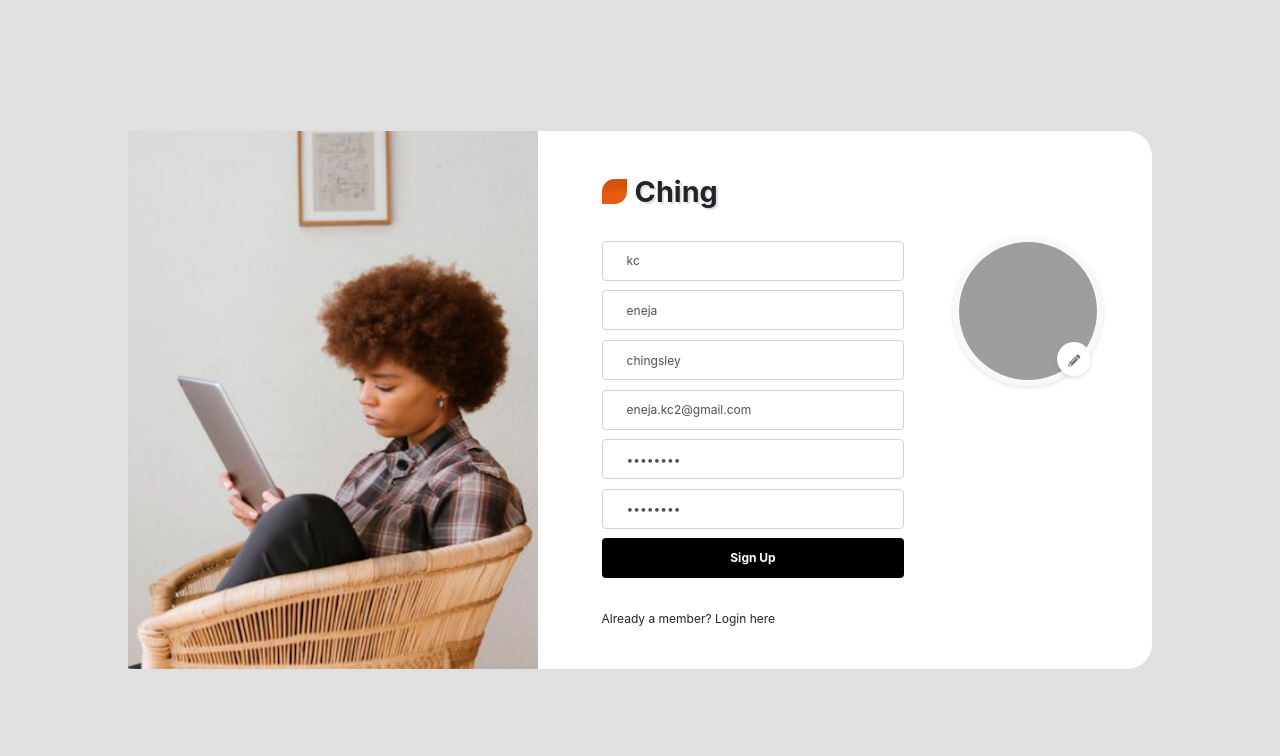
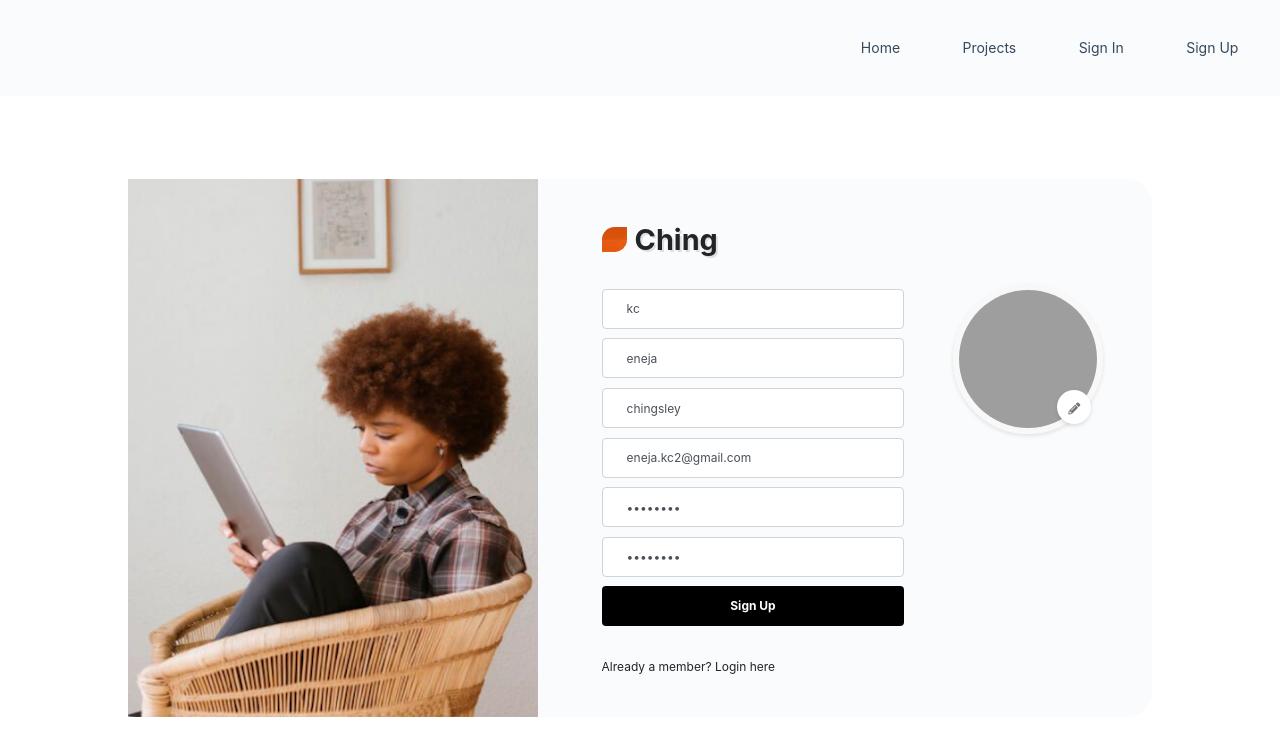
Before and after one commit to chingsley/kc-portfolio-frontend, a React (Create React App) app: page /signup in a window 1280 px wide. Shown: the top 756 px of the page. Built offline with nearby package versions, Linux system fonts and the light colour scheme; grey boxes are pictures that could not be loaded.

Commit message:
setup navbar

```diff
--- a/package.json
+++ b/package.json
@@ -11,6 +11,7 @@
     "react": "^16.13.1",
     "react-dom": "^16.13.1",
     "react-redux": "^7.2.1",
+    "react-router-dom": "^5.2.0",
     "react-scripts": "3.4.3",
     "redux": "^4.0.5",
     "redux-thunk": "^2.3.0",
--- a/src/App.js
+++ b/src/App.js
@@ -1,11 +1,29 @@
 import React from 'react';
+import { BrowserRouter as Router, Route } from 'react-router-dom';
 
 import SignupPage from './pages/SignupPage';
+import NavBar from './components/NavBar';
 function App() {
   return (
-    <div className="App">
-      <SignupPage />
-    </div>
+    <Router>
+      <div className="App">
+        <NavBar />
+        <div className="app-main">
+          <Route
+            path="/account"
+            render={(props) => (
+              <SignupPage {...props} form={'login'} login={true} />
+            )}
+          />
+          <Route
+            path="/signup"
+            render={(props) => (
+              <SignupPage {...props} form={'signup'} signup={true} />
+            )}
+          />
+        </div>
+      </div>
+    </Router>
   );
 }
 
--- /dev/null
+++ b/src/components/KcLink.js
@@ -0,0 +1,67 @@
+import React from 'react';
+import { Link } from 'react-router-dom';
+import styled, { css } from 'styled-components';
+
+const Parent = styled.div`
+  ${({ props }) => {
+    return css`
+      // border: 1px solid blue;
+      display: inline-block;
+      position: relative;
+
+      &:hover {
+        cursor: pointer;
+
+        .sibling {
+          width: 100%;
+          background-color: ${props.bgColorOnHover || '#eb2f06'};
+          border-bottom: ${props.bottomBorderOnHover};
+        }
+
+        .link {
+          color: ${props.colorOnHover || 'black'};
+        }
+      }
+
+      .sibling {
+        // border: 3px solid yellow;
+        border-radius: 2px;
+        position: absolute;
+        top: 0;
+        left: 0;
+        height: 100%;
+        width: 0;
+        z-index: -1;
+        transition-duration: 0.5s;
+      }
+
+      .link {
+        // border: 1px solid red;
+        text-decoration: none;
+        font-size: 14px;
+        color: ${props.color || 'black'};
+        display: inline-block;
+        width: 100%;
+        height: 100%;
+        line-height: 100%;
+        padding: 0.7rem 1.3rem;
+        // padding: 0.8rem 1rem;
+        z-index: 1000;
+        transition-duration: 0.5s;
+      }
+    `;
+  }}
+`;
+
+const KcLink = (props) => {
+  return (
+    <Parent props={props}>
+      <div className="sibling"></div>
+      <Link to={props.to} className="link">
+        {props.text}
+      </Link>
+    </Parent>
+  );
+};
+
+export default KcLink;
--- /dev/null
+++ b/src/components/NavBar.js
@@ -0,0 +1,78 @@
+import React from 'react';
+import styled from 'styled-components';
+import KcLink from './KcLink';
+
+const Nav = styled.div`
+  // border: 1px solid red;
+  height: 12vh;
+  background-color: #fafbfc;
+  // box-shadow: 0 20px 20px -28px #34495e;
+  // border-bottom: 1px solid rgba(128, 128, 128, 0.2);
+
+  position: fixed;
+  top: 0;
+  width: 100%;
+
+  .nav-ul {
+    // border: 1px solid #2980b9;
+    margin: 0;
+    height: 100%;
+    display: flex;
+    padding: 0;
+    justify-content: flex-end;
+    align-items: center;
+    width: 100%;
+    list-style-type: none;
+
+    li {
+      margin-right: 1.3rem;
+    }
+  }
+`;
+
+function NavBar() {
+  return (
+    <Nav>
+      <ul className="nav-ul">
+        <li>
+          <KcLink
+            text="Home"
+            to="/home"
+            color="#34495e"
+            bgColorOnHover="#d63031"
+            colorOnHover="#f5f6fa"
+          />
+        </li>
+        <li>
+          <KcLink
+            text="Projects"
+            to="/projects"
+            color="#34495e"
+            bgColorOnHover="#d63031"
+            colorOnHover="white"
+          />
+        </li>
+        <li>
+          <KcLink
+            text="Sign In"
+            to="/account"
+            color="#34495e"
+            bgColorOnHover="#d63031"
+            colorOnHover="#f5f6fa"
+          />
+        </li>
+        <li>
+          <KcLink
+            text="Sign Up"
+            to="/signup"
+            color="#34495e"
+            bgColorOnHover="#d63031"
+            colorOnHover="#f5f6fa"
+          />
+        </li>
+      </ul>
+    </Nav>
+  );
+}
+
+export default NavBar;
--- a/src/pages/SignupPage.js
+++ b/src/pages/SignupPage.js
@@ -11,16 +11,22 @@ import '../styles/signupPage.css';
 
 class SignupPage extends React.Component {
   state = {
-    login: false,
-    signup: true,
-    passwordReset: false,
-    passwordChange: false,
+    login: this.props.login,
+    signup: this.props.signup,
+    passwordReset: this.props.passwordReset,
+    passwordChange: this.props.passwordChange,
+    form: this.props.form,
   };
 
   changeForm = (e) => {
     e.persist();
 
     this.setState((prevState) => {
+      if (e.target.dataset.name === 'signup') {
+        this.props.history.push('/signup');
+      } else {
+        this.props.history.push('/account');
+      }
       const newState = Object.keys(prevState).reduce((obj, key) => {
         if (key !== e.target.dataset.name) {
           return { ...obj, [key]: false };
@@ -32,6 +38,7 @@ class SignupPage extends React.Component {
     });
   };
   render() {
+    console.log(this.props, this.state);
     return (
       <div className="signup-page">
         <div className="error">{this.props.error}</div>
--- a/src/styles/index.css
+++ b/src/styles/index.css
@@ -6,9 +6,15 @@ body {
   -webkit-font-smoothing: antialiased;
   -moz-osx-font-smoothing: grayscale;
   font-size: 12px;
+  /* background-color: '#f5f6fa'; */
+  background-color: white;
 }
 
 code {
   font-family: source-code-pro, Menlo, Monaco, Consolas, 'Courier New',
     monospace;
 }
+
+.app-main {
+  margin-top: 12vh;
+}
--- a/src/styles/signupPage.css
+++ b/src/styles/signupPage.css
@@ -1,7 +1,7 @@
 .signup-page {
   /* border: 1px solid salmon; */
-  height: 100vh;
-  background-color: #e0e0e0;
+  height: 88vh;
+  /* background-color: #e0e0e0; */
   display: flex;
   flex-direction: column;
   align-items: center;
@@ -9,9 +9,8 @@
 }
 
 .page-content {
+  /* border: 1px solid black; */
   display: flex;
-  /* margin: 4rem; */
-  /* border: 1px solid black; */
   height: 33.617rem;
   width: 80%;
 }
@@ -37,7 +36,8 @@
 .content-right {
   /* border: 1px solid yellow; */
   width: 60%;
-  background-color: white;
+  /* background-color: white; */
+  background-color: #fafbfc;
   padding-left: 4rem;
   border-top-right-radius: 25px;
   border-bottom-right-radius: 25px;
```
Also changed, not shown: 1 other file (tests, documents, lock files or other folders).
